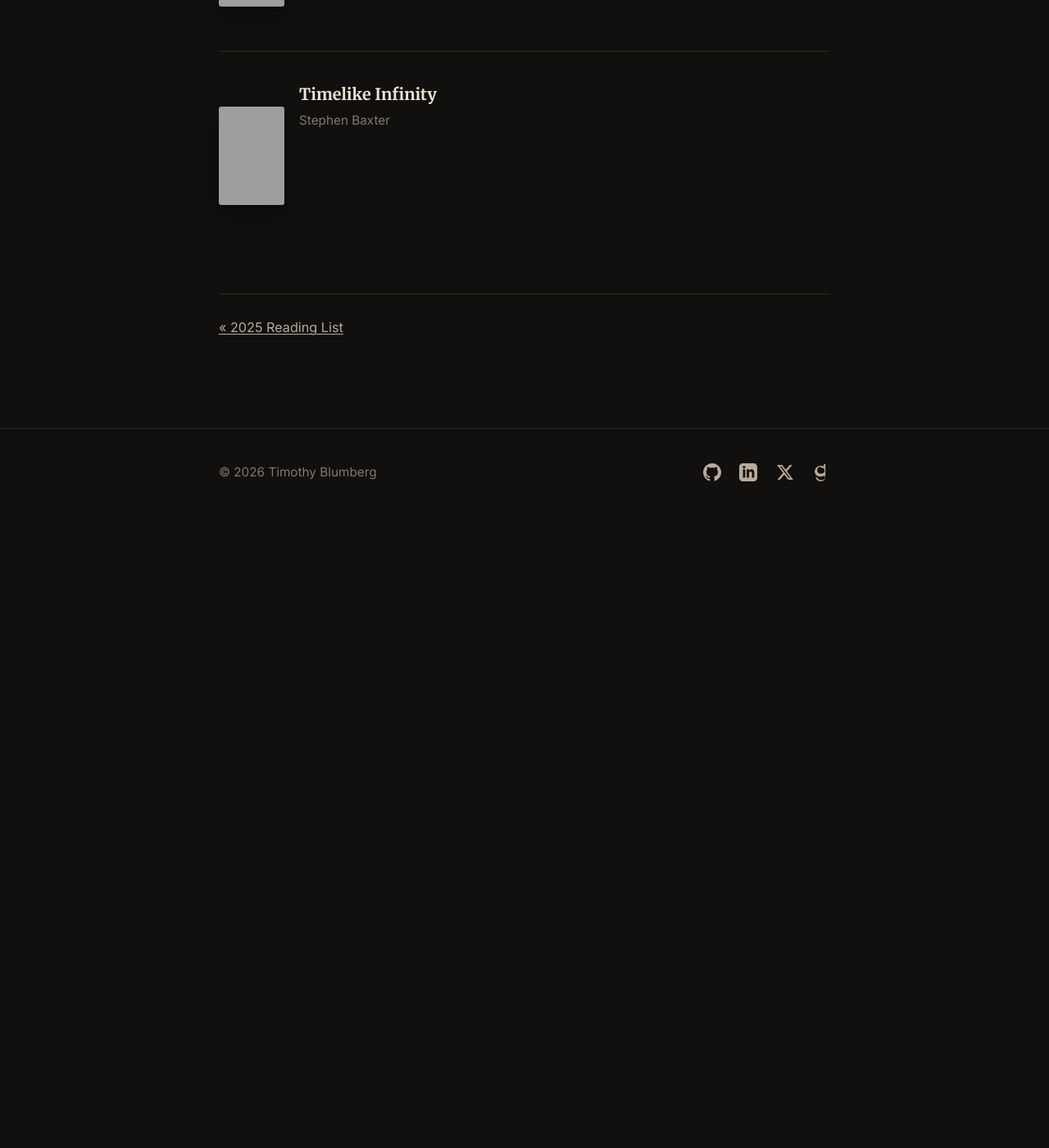
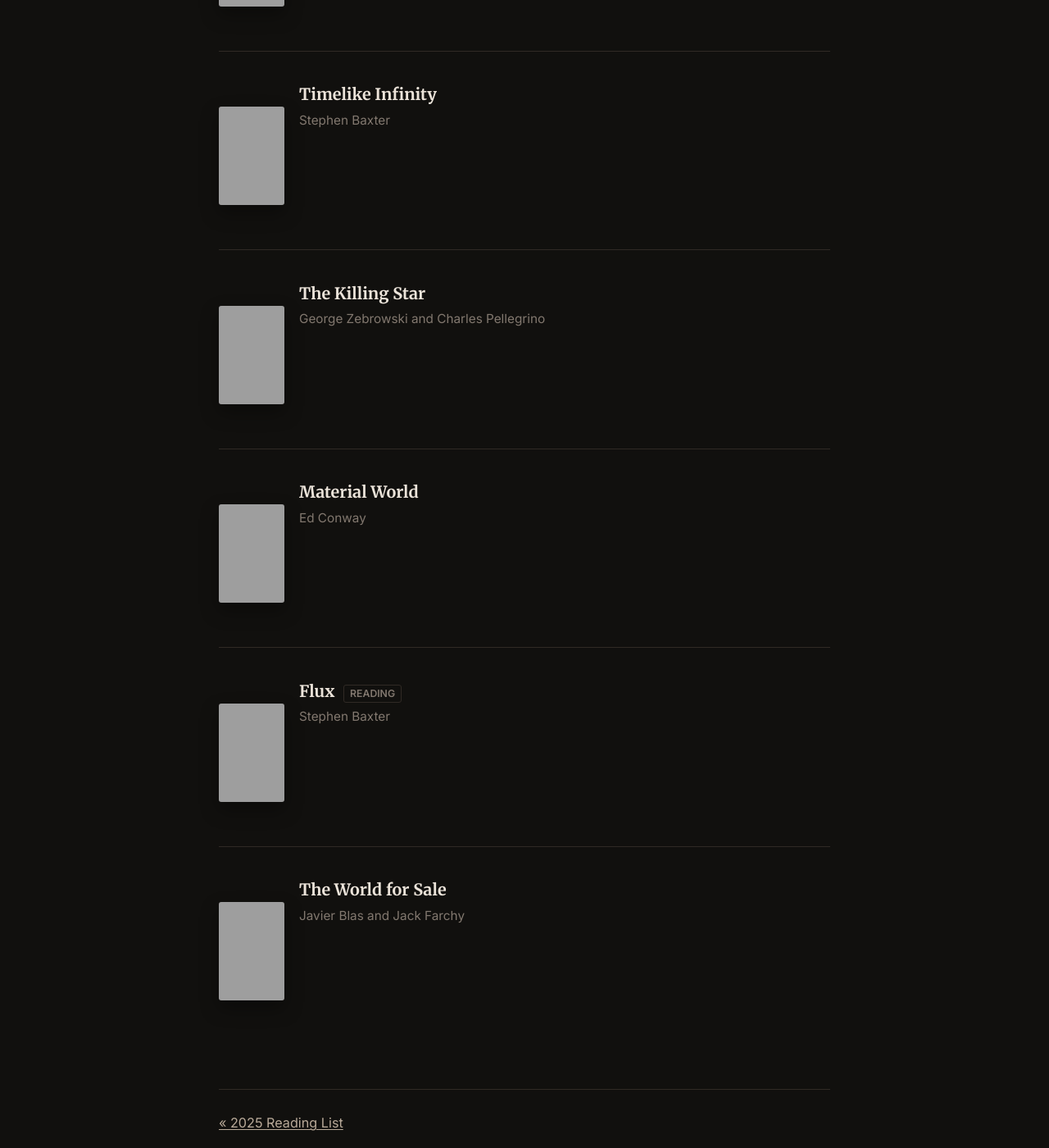
Before and after one commit to TimelyToga/TimelyToga.github.io, a Jekyll site: the page built from _reading/2026-reading-list.md, in a window 1280 px wide and 1400 px high, scrolled down 5000 px. Shown: the whole window at 82% size. Built offline with Jekyll 4.4.1, drawn with Linux system fonts in a browser that asks for light colours; before the commit the page ends 5630 px from its top, so only the background shows below that; grey boxes are pictures that could not be loaded.

Commit message:
Add books to 2026 reading list

```diff
--- a/_data/reading/2026.yml
+++ b/_data/reading/2026.yml
@@ -127,3 +127,20 @@ sections:
         title: 'Timelike Infinity'
         author: 'Stephen Baxter'
         cover: 'https://covers.openlibrary.org/b/id/4725-M.jpg'
+      - book_id: 'the-killing-star'
+        title: 'The Killing Star'
+        author: 'George Zebrowski and Charles Pellegrino'
+        cover: 'https://covers.openlibrary.org/b/id/10237274-M.jpg'
+      - book_id: 'material-world'
+        title: 'Material World'
+        author: 'Ed Conway'
+        cover: 'https://covers.openlibrary.org/b/id/14591884-M.jpg'
+      - book_id: 'flux'
+        title: 'Flux'
+        author: 'Stephen Baxter'
+        cover: 'https://covers.openlibrary.org/b/id/4727-M.jpg'
+        outcome: 'in_progress'
+      - book_id: 'the-world-for-sale'
+        title: 'The World for Sale'
+        author: 'Javier Blas and Jack Farchy'
+        cover: 'https://covers.openlibrary.org/b/id/13466631-M.jpg'
```
